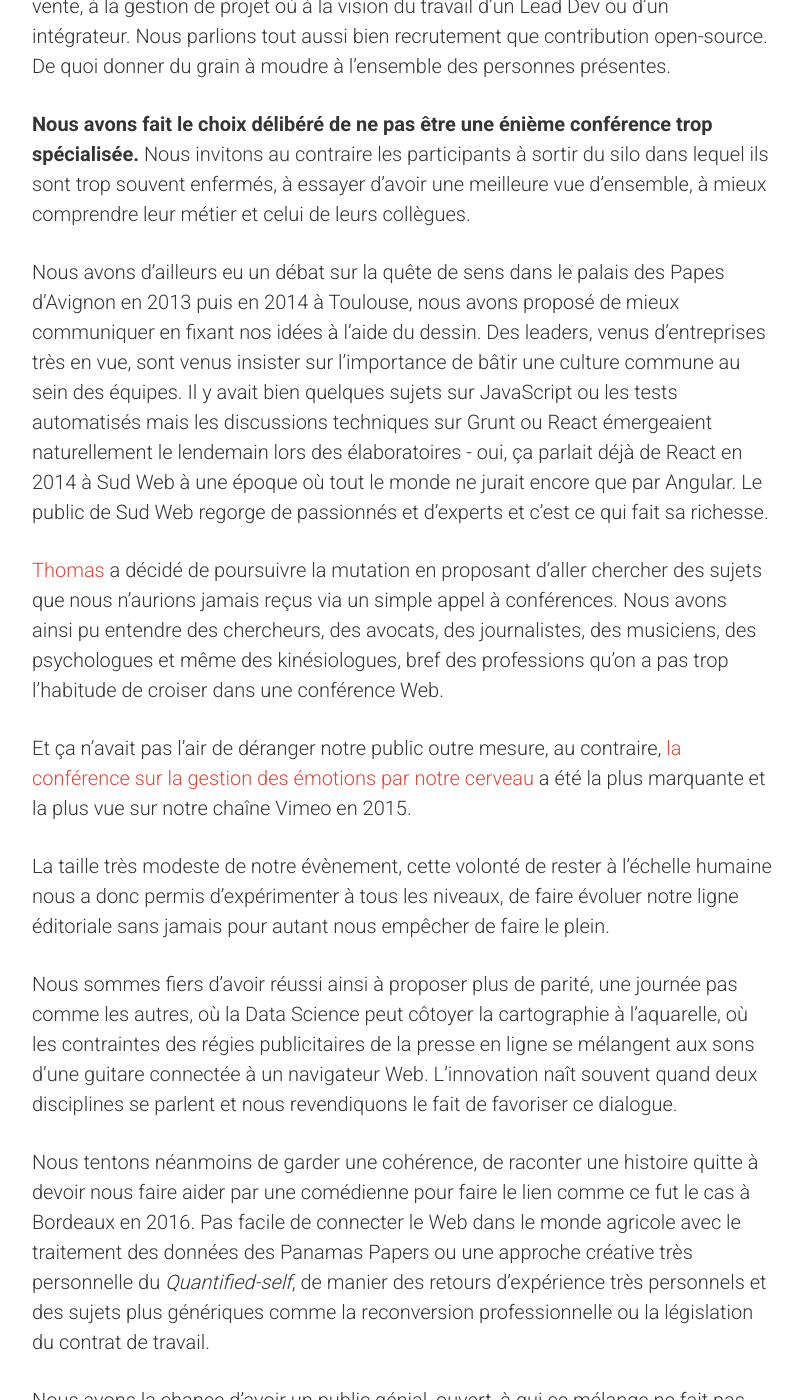
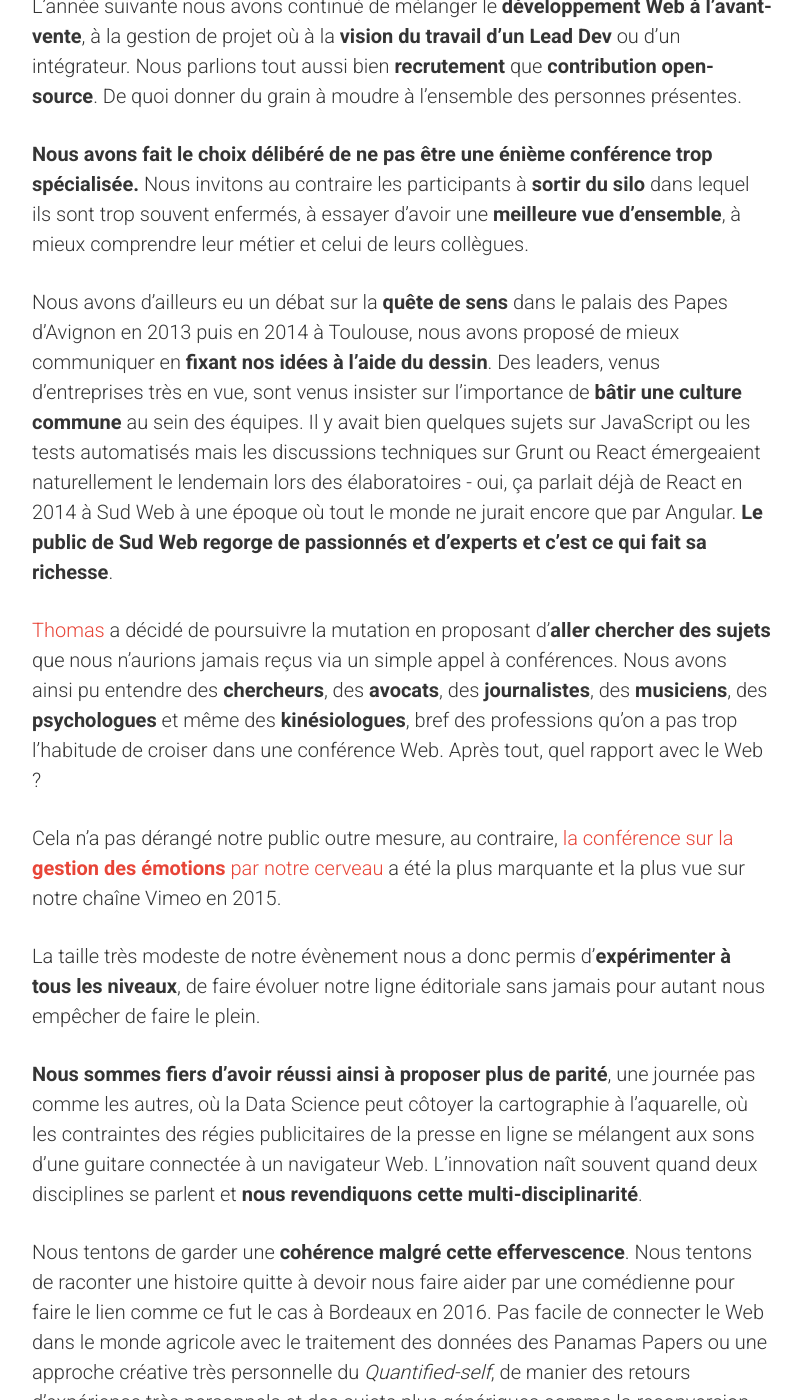
Before and after one commit to sudweb/blog, a Jekyll site: the page built from _posts/2017-02-20-le-design-de-sud-web-2017.md, in a window 1280 px wide and 1400 px high, scrolled down 1868 px. Shown: the whole window, without its empty margins (238-1041 px from the left). Built offline with Jekyll 4.4.1, drawn with Linux system fonts in a browser that asks for light colours; comment, search, counter and statistics services are not loaded; some of the changed text lies outside the part shown.

Commit message:
Première relecture (partielle)

```diff
--- a/_posts/2017-02-20-le-design-de-sud-web-2017.md
+++ b/_posts/2017-02-20-le-design-de-sud-web-2017.md
@@ -11,52 +11,52 @@ author: Frank Taillandier
 image: assets/images/2017/talks.png
 ---
 
-Pour la septième année consécutive, nous avons établi [le programme de la journée de conférences de Sud Web](https://sudweb.fr/2017/programme/). Au fil du temps les équipes ont testé différentes choses et le processus actuel est le fruit de toutes les expérimentations passées. Ce n’est pas un processus figé, il peut être amené à continuer d’évoluer, nous sommes de fervents pratiquants de l’amélioration continue.
+Pour la septième année consécutive, nous avons établi [le programme de la journée de conférences de Sud Web](https://sudweb.fr/2017/programme/). Au fil du temps les équipes ont testé différentes choses et le **processus actuel est le fruit de toutes les expérimentations passées**. C'est un _processus incrémental_, il continuera d’évoluer, nous sommes de fervents pratiquants de l’amélioration continue.
 
-Sud Web est une expérience qui se vit pendant deux journées qui se veulent complémentaires. Les conférences du vendredi donnent en partie le ton d’une édition, les personnes présentes font le reste. Les premières années, nous nous sommes contentés de lancer un appel pour réunir des sujets. À nous ensuite de faire une sélection. Ça a plutôt bien marché jusqu’au jour où nous avons voulu construire un programme différent, plus ouvert.
+Sud Web est une expérience à vivre pendant deux journées qui se veulent complémentaires. Les **conférences du vendredi donnent le ton** d’une édition, les personnes présentes font le reste. Les premières années, nous nous sommes contentés de lancer un appel pour réunir des sujets. Le contenu d'une édition se reposait uniquement sur une sélection de présentations parmi ces sujets. Ça a plutôt bien marché jusqu’au jour où nous avons voulu construire un programme différent, plus ouvert.
 
-Dès le début, nous avons cherché à trouver notre identité, à nous positionner différement par rapport à d'autres évènements et à défendre nos propres valeurs.
+Dès le début, nous avons cherché à **construire notre identité**, à nous positionner différement par rapport à d'autres évènements et à défendre nos propres valeurs.
 
 Chaque année marque une nouvelle étape : non seulement nous changeons de ville, de lieu mais aussi en partie d'équipe, de thématique et, par là même, de personnes, qu'elles soient sur scène ou dans le public. Chaque édition a donc une saveur différente. Nos valeurs nous permettent de faire évoluer le cadre pour ne pas nous enfermer dans une routine.
 
-Nous faisons en sorte d'essayer de poser les bonnes questions pendant les conférences, de favoriser le vécu et le sens de la démarche. Tout ça en restant un événement à taille humaine et en étant aussi bienveillants que possible avec tout le monde. Si vous êtes déjà venus à Sud Web, vous le savez bien, vous en parlez d’ailleurs bien mieux que nous.
+Nous faisons en sorte de faire émerger des questions pendant les conférences, de refléter nos interrogations, de favoriser le vécu et le sens de la démarche. Tout ça en restant un événement à taille humaine et en étant aussi bienveillants que possible. Si vous êtes déjà venus à Sud Web, vous le savez bien, vous en parlez d’ailleurs bien mieux que nous.
 
 <blockquote class="twitter-tweet" data-lang="en"><p lang="fr" dir="ltr">Cette semaine j&#39;ai fait ma première <a href="https://twitter.com/hashtag/blendwebmix?src=hash">#blendwebmix</a>. Voici mon ressenti en comparaison avec des conférences comme <a href="https://twitter.com/hashtag/parisweb?src=hash">#parisweb</a> ou <a href="https://twitter.com/hashtag/sudweb?src=hash">#sudweb</a>. <a href="https://t.co/HU9ZUfjEkH">pic.twitter.com/HU9ZUfjEkH</a></p>&mdash; HTeuMeuLeu (@HTeuMeuLeu) <a href="https://twitter.com/HTeuMeuLeu/status/795266694608457728">November 6, 2016</a></blockquote>
 <script async src="//platform.twitter.com/widgets.js" charset="utf-8"></script>
 
 ## Tendre vers la multi-disciplinarité
 
-Nous avons eu la chance d’avoir des propositions de qualité et dès 2011, Sud Web parlait de web mobile ou de comment les possibilités offertes par SVG étaient une aubaine. Des sujets qui vous remarquerez sont toujours autant  d'actualité. Les thématiques tournaient autour du développement Web mais pas que, nous avions également des retours d’expérience du terrain, que ce soit pour rassembler des données médicales en Afrique sans avoir accès au Web ou pour faire le point sur l’adoption de méthodes agiles après neuf mois d’accompagnement.
+Nous avons eu la chance d’avoir des propositions de qualité dès notre première édition en 2011. Sud Web parlait de **web mobile** ou de comment les possibilités offertes par **SVG** étaient une aubaine. Des sujets toujours autant d'actualité en 2017. Les thématiques tournaient autour du développement Web mais pas que. Nous avions également des retours d’expérience du terrain, que ce soit pour **rassembler des données médicales en Afrique** sans avoir accès à Internet ou pour faire le point sur l’**adoption de méthodes agiles** après neuf mois d’accompagnement.
 
-L’année suivante nous avons continué de mélanger le développement Web à l’avant-vente, à la gestion de projet où à la vision du travail d’un Lead Dev ou d’un intégrateur. Nous parlions tout aussi bien recrutement que contribution open-source. De quoi donner du grain à moudre à l'ensemble des personnes présentes.
+L’année suivante nous avons continué de mélanger le **développement Web à l’avant-vente**, à la gestion de projet où à la **vision du travail d’un Lead Dev** ou d’un intégrateur. Nous parlions tout aussi bien **recrutement** que **contribution open-source**. De quoi donner du grain à moudre à l'ensemble des personnes présentes.
 
-**Nous avons fait le choix délibéré de ne pas être une énième conférence trop spécialisée.** Nous invitons au contraire les participants à sortir du silo dans lequel ils sont trop souvent enfermés, à essayer d’avoir une meilleure vue d’ensemble, à mieux comprendre leur métier et celui de leurs collègues.
+**Nous avons fait le choix délibéré de ne pas être une énième conférence trop spécialisée.** Nous invitons au contraire les participants à **sortir du silo** dans lequel ils sont trop souvent enfermés, à essayer d’avoir une **meilleure vue d’ensemble**, à mieux comprendre leur métier et celui de leurs collègues.
 
-Nous avons d'ailleurs eu un débat sur la quête de sens dans le palais des Papes d’Avignon en 2013 puis en 2014 à Toulouse, nous avons proposé de mieux communiquer en fixant nos idées à l'aide du dessin. Des leaders, venus d'entreprises très en vue, sont venus insister sur l’importance de bâtir une culture commune au sein des équipes. Il y avait bien quelques sujets sur JavaScript ou les tests automatisés mais les discussions techniques sur Grunt ou React émergeaient naturellement le lendemain lors des élaboratoires - oui,  ça parlait déjà de React en 2014 à Sud Web à une époque où tout le monde ne jurait encore que par Angular. Le public de Sud Web regorge de passionnés et d'experts et c'est ce qui fait sa richesse.
+Nous avons d'ailleurs eu un débat sur la **quête de sens** dans le palais des Papes d’Avignon en 2013 puis en 2014 à Toulouse, nous avons proposé de mieux communiquer en **fixant nos idées à l'aide du dessin**. Des leaders, venus d'entreprises très en vue, sont venus insister sur l’importance de **bâtir une culture commune** au sein des équipes. Il y avait bien quelques sujets sur JavaScript ou les tests automatisés mais les discussions techniques sur Grunt ou React émergeaient naturellement le lendemain lors des élaboratoires - oui,  ça parlait déjà de React en 2014 à Sud Web à une époque où tout le monde ne jurait encore que par Angular. **Le public de Sud Web regorge de passionnés et d'experts et c'est ce qui fait sa richesse**.
 
-[Thomas](https://oncletom.io) a décidé de poursuivre la mutation en proposant d’aller chercher des sujets que nous n'aurions jamais reçus via un simple appel à conférences. Nous avons ainsi pu entendre des chercheurs, des avocats, des journalistes, des musiciens, des psychologues et même des kinésiologues, bref des professions qu’on a pas trop l’habitude de croiser dans une conférence Web.
+[Thomas](https://oncletom.io) a décidé de poursuivre la mutation en proposant d’**aller chercher des sujets** que nous n'aurions jamais reçus via un simple appel à conférences. Nous avons ainsi pu entendre des **chercheurs**, des **avocats**, des **journalistes**, des **musiciens**, des **psychologues** et même des **kinésiologues**, bref des professions qu’on a pas trop l’habitude de croiser dans une conférence Web. Après tout, quel rapport avec le Web ?
 
-Et ça n’avait pas l’air de déranger notre public outre mesure, au contraire, [la conférence sur la gestion des émotions par notre cerveau](https://vimeo.com/137741451) a été la plus marquante et la plus vue sur notre chaîne Vimeo en 2015.
+Cela n'a pas dérangé notre public outre mesure, au contraire, [la conférence sur la **gestion des émotions** par notre cerveau](https://vimeo.com/137741451) a été la plus marquante et la plus vue sur notre chaîne Vimeo en 2015.
 
-La taille très modeste de notre évènement, cette volonté de rester à l'échelle humaine nous a donc permis d’expérimenter à tous les niveaux, de faire évoluer notre ligne éditoriale sans jamais pour autant nous empêcher de faire le plein.
+La taille très modeste de notre évènement nous a donc permis d’**expérimenter à tous les niveaux**, de faire évoluer notre ligne éditoriale sans jamais pour autant nous empêcher de faire le plein.
 
-Nous sommes fiers d’avoir réussi ainsi à proposer plus de parité, une journée pas comme les autres, où la Data Science peut côtoyer la cartographie à l’aquarelle, où les contraintes des régies publicitaires de la presse en ligne se mélangent aux sons d’une guitare connectée à un navigateur Web. L’innovation naît souvent quand deux disciplines se parlent et nous revendiquons le fait de favoriser ce dialogue.
+**Nous sommes fiers d’avoir réussi ainsi à proposer plus de parité**, une journée pas comme les autres, où la Data Science peut côtoyer la cartographie à l’aquarelle, où les contraintes des régies publicitaires de la presse en ligne se mélangent aux sons d’une guitare connectée à un navigateur Web. L’innovation naît souvent quand deux disciplines se parlent et **nous revendiquons cette multi-disciplinarité**.
 
-Nous tentons néanmoins de garder une cohérence, de raconter une histoire quitte à devoir nous faire aider par une comédienne pour faire le lien comme ce fut le cas à Bordeaux en 2016. Pas facile de connecter le Web dans le monde agricole avec le traitement des données des Panamas Papers ou une approche créative très personnelle du *Quantified-self*, de manier des retours d'expérience très personnels et des sujets plus génériques comme la reconversion professionnelle ou la législation du contrat de travail.
+Nous tentons de garder une **cohérence malgré cette effervescence**. Nous tentons de raconter une histoire quitte à devoir nous faire aider par une comédienne pour faire le lien comme ce fut le cas à Bordeaux en 2016. Pas facile de connecter le Web dans le monde agricole avec le traitement des données des Panamas Papers ou une approche créative très personnelle du *Quantified-self*, de manier des retours d'expérience très personnels et des sujets plus génériques comme la reconversion professionnelle ou la législation du contrat de travail.
 
-Nous avons la chance d’avoir un public génial, ouvert, à qui ce mélange ne fait pas peur. Cela nous conforte dans notre démarche et cette année nous continuerons donc d’explorer différents horizons, tout en essayant de ne pas nous déconnecter trop des métiers et du quotidien des participant·e·s. Une conférence ne remplacera jamais une formation, c'est avant tout un déclencheur.
+Nous avons la chance d’avoir un public ouvert, à qui ce mélange ne fait pas peur. Cela nous conforte dans notre démarche et cette année nous continuerons donc d’explorer différents horizons, tout en essayant de faire le lien avec nos métiers. Une conférence ne remplacera jamais une formation, c'est avant tout un déclencheur.
 
 Nous gardons les pieds sur terre et si nous privilégions les expériences vécues, c'est avant tout pour prouver qu'il est possible de faire bouger les choses et d'évoluer.
 
 ## Une curation collective
 
-Avec [le départ de Thomas]({% post_url 2016-06-20-69-mois-de-sud-web %}), qui avait pris à sa charge la moitié de la curation des conférences lors des trois dernières éditions, nous avons continué à faire de la curation de conférences en permettant à chaque membre de l’équipe de proposer des sujets qui s'inscrivent dans notre démarche. Avec des sensibilités des domaines de prédilection divers, cela ne pouvait que contribuer qu’à construire une journée de conférences transversale et enrichissante à plus d'un titre.
+Nous avons continué à faire de la curation de conférences après [le départ de Thomas]({% post_url 2016-06-20-69-mois-de-sud-web %}). Ainsi c'est chaque membre de l’équipe propose des opportunités de sujets et d'orateurs, avec des sensibilités des domaines de prédilection qui leur sont propre. Cela ne pouvait que contribuer qu’à construire une journée de conférences transversale et enrichissante à plus d'un titre.
 
 La plupart des membres de l’équipe d’organisation se sont naturellement impliqués à ce niveau, en essayant d'aller chercher des sujets dont on ne parle pas assez ailleurs et des personnes qu'on ne connaît pas forcément.
 
 Résultat, cette année aucune des personnes qui sera sur scène le vendredi n’était venu parler auparavant à Sud Web et pour certaines c’est la première fois qu’elles s'exprimeront lors d’une conférence Web.
 
-À côté de cela nous avons lancé un appel à sujets de conférences courtes en proposant cette année un nouveau format : le Pecha Kucha. Enfin quand je dis nous c’est surtout Alexandra, fraîchement arrivée dans l’équipe. Preuve que c’est important d’avoir du sang neuf chaque année si vous souhaitez évoluer.
+À côté de cela nous avons lancé un appel à sujets de conférences courtes en proposant cette année un nouveau format : le Pecha Kucha. Enfin quand je dis nous c’est surtout Alexandra, fraîchement arrivée dans l’équipe. Preuve que c’est important d’avoir du sang neuf chaque année si vous souhaitez évoluer. D'ailleurs on en [parlait lors de Sud Web 2013](https://vimeo.com/70067975)…
 
 ## Les votes
 
```
